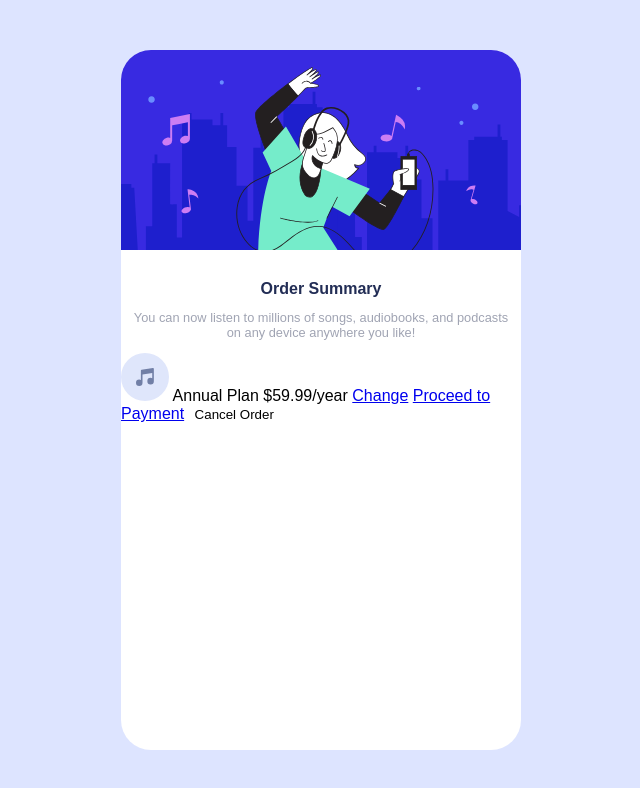
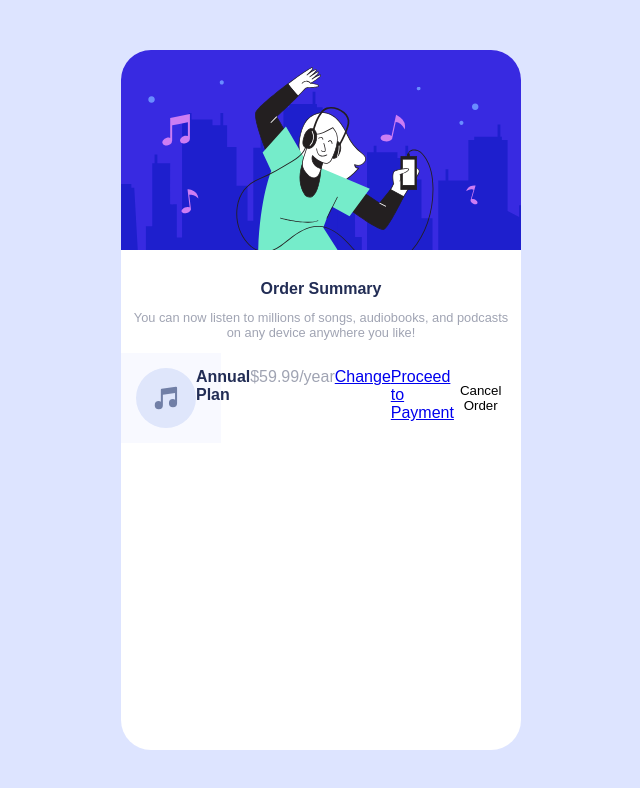
Before and after one commit to AndPrat/202307-w2ch1-andrea-prat, a website: page public/index.html in a window 1280 px wide. Shown: the whole page, without its empty margins (319-959 px from the left). Drawn offline with nearby package versions, Linux system fonts and the light colour scheme; files that its build step writes are made by us from their sources.

Commit message:
Add information, icon, anual-plan, anual-price and link styles

```diff
--- a/public/index.html
+++ b/public/index.html
@@ -20,7 +20,7 @@
         <p class="card__text">You can now listen to millions of songs, audiobooks, and podcasts on any device anywhere
           you like!</p>
       </div>
-      <div>
+      <div class="card__information">
         <img src="img/icon-music.svg" alt="Music icon" class="card__icon">
         <span class="card__anual-plan">Annual Plan</span>
         <span class="card__anual-price">$59.99/year</span>
--- a/src/sass/_components.scss
+++ b/src/sass/_components.scss
@@ -15,8 +15,7 @@
     height: 100%;
     object-fit: cover;
   }
-  &__component {
-  }
+
   &__title {
     color: variables.$title-color;
     font-size: 1rem;
@@ -29,18 +28,27 @@
     padding: 0 10px;
     text-align: center;
   }
+  &__information {
+    display: flex;
+    padding: 15px;
+    background-color: variables.$background-color-light;
+    width: 100px;
+    height: 90px;
+    position: absolute;
+  }
   &__icon {
+    position: relative;
   }
   &__anual-plan {
+    position: relative;
+    color: variables.$title-color;
+    font-weight: bold;
   }
   &__anual-price {
+    position: relative;
+    color: variables.$text-color;
   }
   &__link {
-  }
-  &__button {
-    &-button-proceed {
-    }
-    &-buton-cancel {
-    }
+    position: relative;
   }
 }
--- a/src/sass/_variables.scss
+++ b/src/sass/_variables.scss
@@ -1,4 +1,5 @@
 $primary-color: #382ae1;
 $title-color: #222d55;
 $background-color: #dde4ff;
+$background-color-light: #f8f9ff;
 $text-color: #a0a4b3;
```
